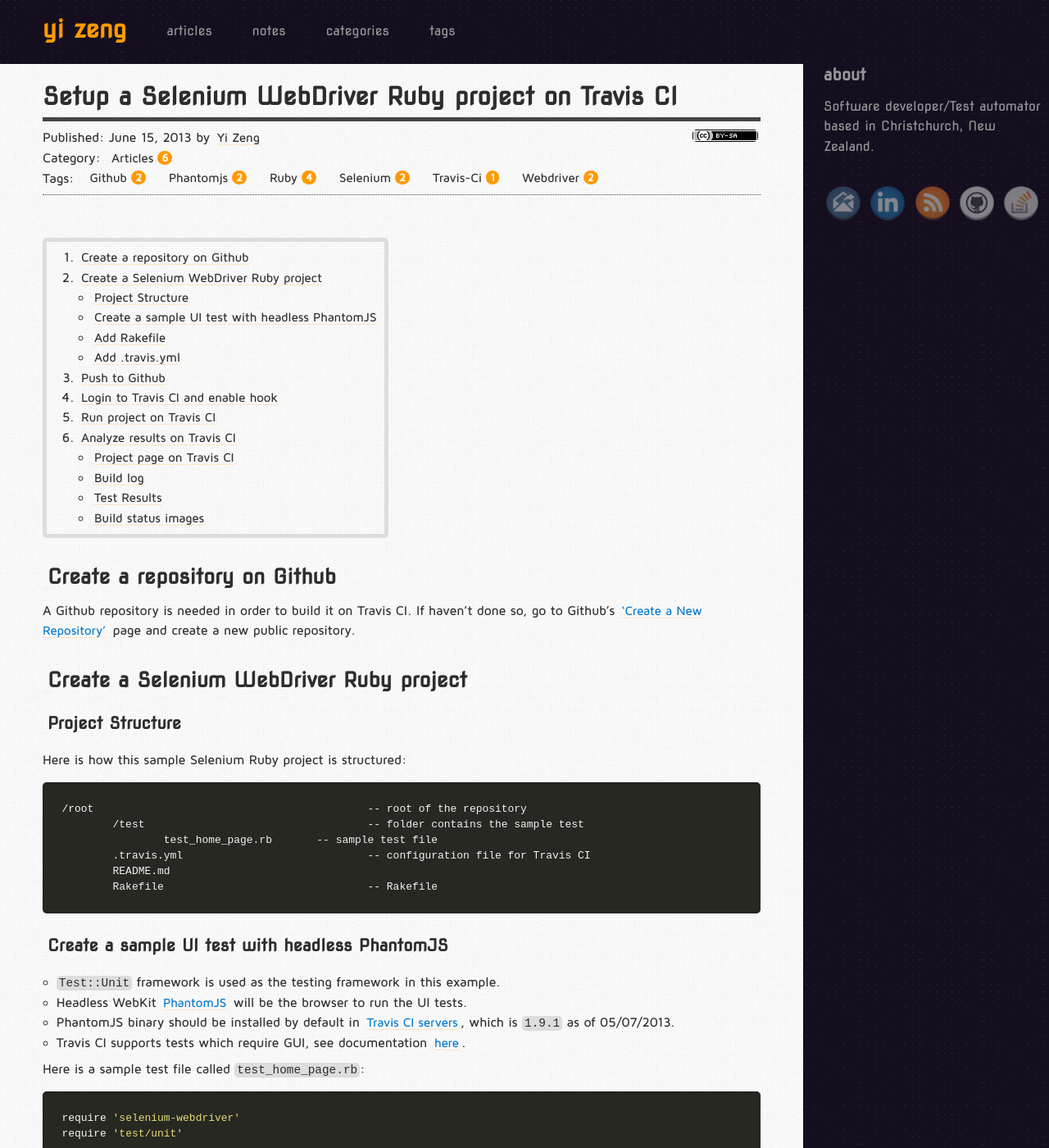
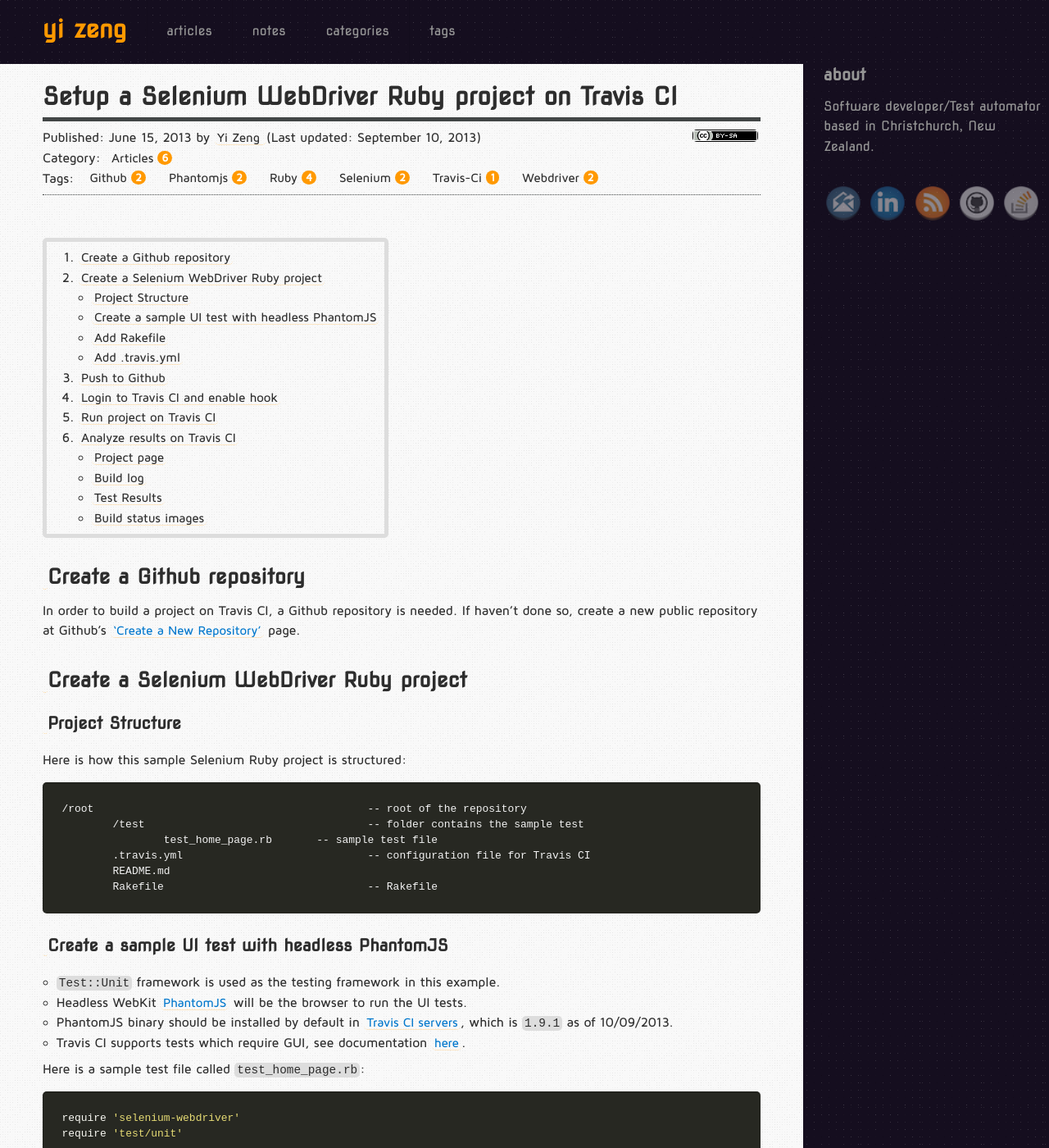
Before and after one commit to SeabookChen/seabookchen.net, a Jekyll site: the page built from _posts/2013-06-15-setup-a-selenium-webdriver-ruby-project-on-travis-ci.md, in a window 1280 px wide and 1400 px high. Shown: the whole window at 82% size. Built offline with Jekyll 4.4.1, drawn with Linux system fonts in a browser that asks for light colours; nearby versions of some CDN libraries; Markdown is read by kramdown in place of the engine named in the settings; comment, search, counter and statistics services are not loaded; some of the changed text lies outside the part shown.

Commit message:
update selenium on travis ci post case #1

```diff
--- a/_posts/2013-06-15-setup-a-selenium-webdriver-ruby-project-on-travis-ci.md
+++ b/_posts/2013-06-15-setup-a-selenium-webdriver-ruby-project-on-travis-ci.md
@@ -6,16 +6,18 @@
 category: articles
 tags: [github, phantomjs, ruby, selenium, travis-ci, webdriver]
 alias: [/2013/06/15/]
+last_updated: September 10, 2013
 js_utils: fancybox, toc, unveil
 ---
 {% include JB/setup %}
 
 <div id="toc"></div>
 
-## <a id="create-repo"></a>Create a repository on Github
+## <a id="create-repo"></a>Create a Github repository
 
-A Github repository is needed in order to build it on Travis CI.
-If haven't done so, go to Github's ['Create a New Repository'](https://github.com/repositories/new) page and create a new public repository.
+In order to build a project on Travis CI, a Github repository is needed.
+If haven't done so, create a new public repository at
+Github's ['Create a New Repository'](https://github.com/repositories/new) page.
 
 ## <a id="create-project"></a>Create a Selenium WebDriver Ruby project
 
@@ -32,8 +34,9 @@
 ### <a id="create-sample-test"></a>Create a sample UI test with headless PhantomJS
 - `Test::Unit` framework is used as the testing framework in this example.
 - Headless WebKit [PhantomJS](http://phantomjs.org/) will be the browser to run the UI tests.
-- PhantomJS binary should be installed by default in [Travis CI servers](http://about.travis-ci.org/docs/user/ci-environment/),
-which is `1.9.1` as of 05/07/2013.
+- PhantomJS binary should be installed by default in
+[Travis CI servers](http://about.travis-ci.org/docs/user/ci-environment/),
+which is `1.9.1` as of 10/09/2013.
 - Travis CI supports tests which require GUI, see documentation
 [here](http://about.travis-ci.org/docs/user/gui-and-headless-browsers).
 
@@ -130,7 +133,8 @@
 
 ## <a id="run-project"></a>Run project on Travis CI
 
-Travis CI should be able to build to the project automatically whenever new changesets are pushed to Github.
+Travis CI should be able to build to the project automatically
+whenever new changesets are pushed to Github.
 
 However, to kick off a test run manually:
 
@@ -141,7 +145,7 @@
 
 ## <a id="analyze-results"></a>Analyze results on Travis CI
 
-### <a id="results-page"></a>Project page on Travis CI
+### <a id="results-page"></a>Project page
 The project page on Travis CI is: `https://travis-ci.org/[GITHUB_USERNAME]/[REPO_NAME]`
 
 <a class="post-image" href="/assets/images/posts/2013-06-15-results-page-on-travis-ci.png" title="Results page on Travis CI">
@@ -182,4 +186,4 @@
   <img itemprop="image" data-src="/assets/images/posts/2013-07-05-travis-ci-status-image-options.png" src="/assets/js/unveil/loader.gif" alt="Travis CI status image options" />
 </a>
 
-The sample project's status is currently: <a class="image-link" href="https://travis-ci.org/yizeng/setup-selenium-webdriver-ruby-project-on-travis-ci" title="Travis CI build status"><img src="https://travis-ci.org/yizeng/setup-selenium-webdriver-ruby-project-on-travis-ci.png" alt="Travis CI build status" /></a>
+The sample project's current status is: <a class="image-link" href="https://travis-ci.org/yizeng/setup-selenium-webdriver-ruby-project-on-travis-ci" title="Travis CI build status"><img src="https://travis-ci.org/yizeng/setup-selenium-webdriver-ruby-project-on-travis-ci.png" alt="Travis CI build status" /></a>
```
Also changed, not shown: other parts of _posts/2013-06-15-setup-a-selenium-webdriver-ruby-project-on-travis-ci.md (+4 -4 lines).
